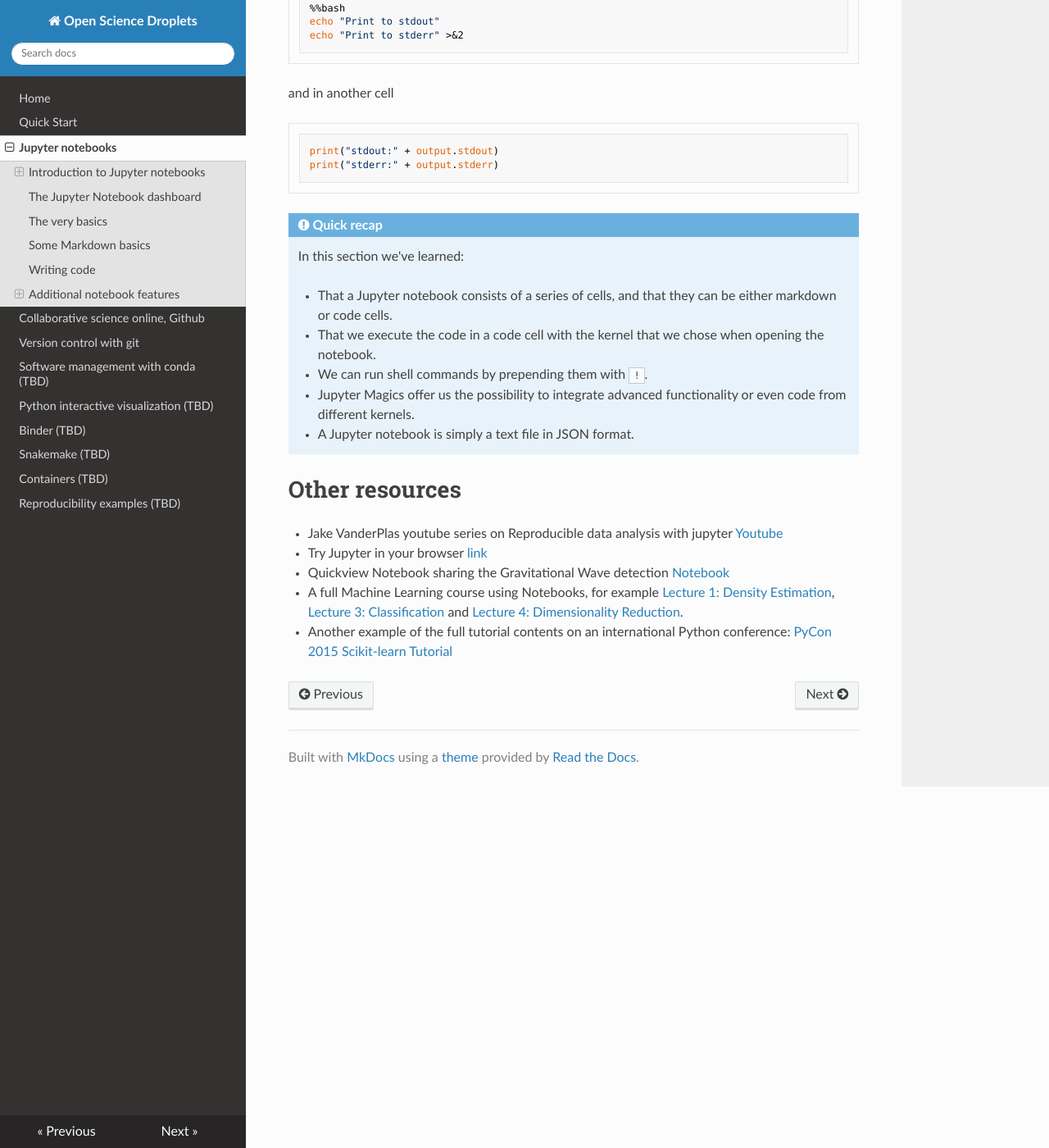
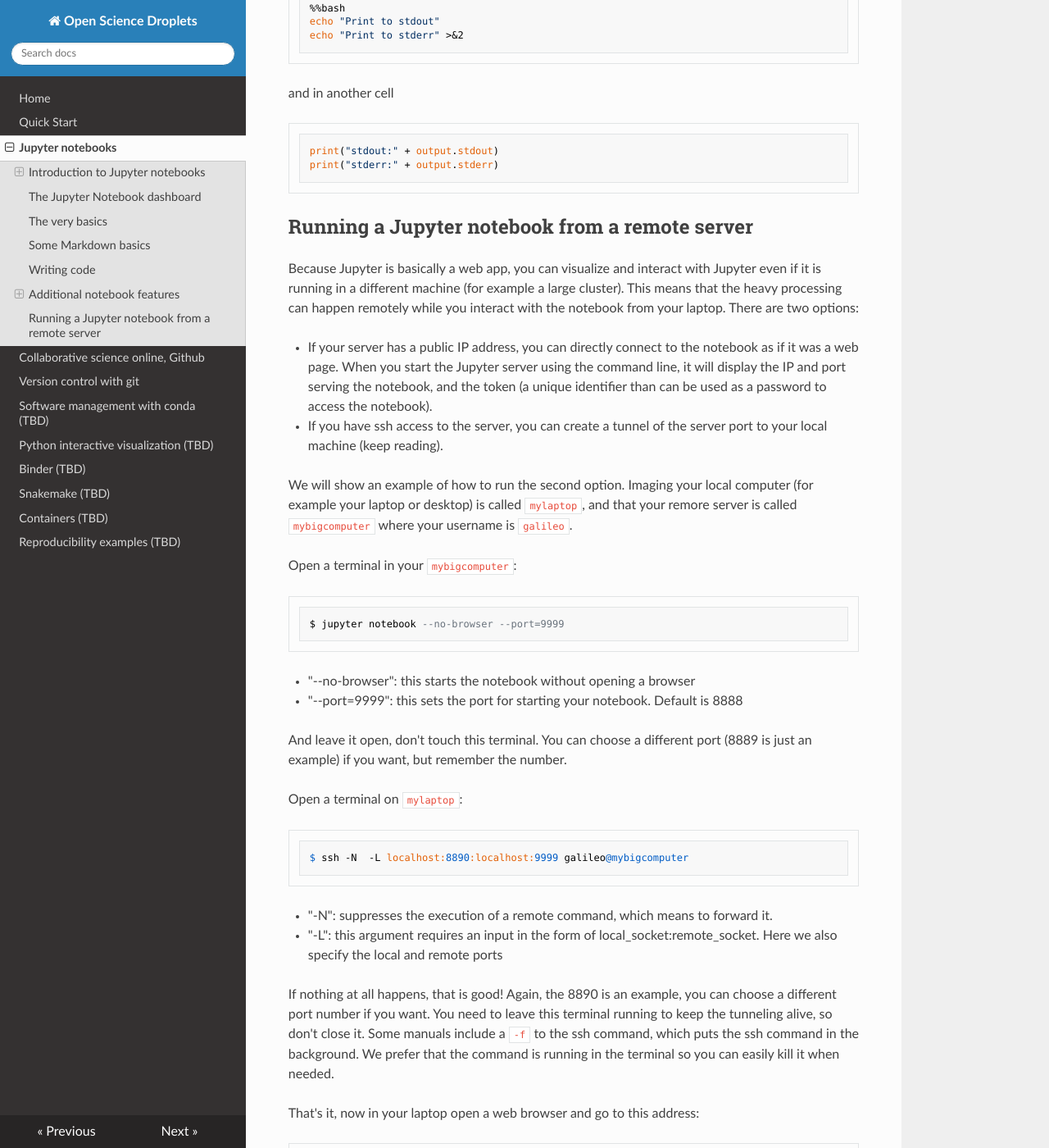
Before and after one commit to espsrc/droplets, an MkDocs documentation site: the page built from docs/jupyter.md, in a window 1280 px wide and 1400 px high, scrolled down 12730 px. Shown: the whole window at 82% size. Built offline with MkDocs 1.6.1, drawn with Linux system fonts in a browser that asks for light colours; nearby versions of some CDN libraries; formulas are drawn with MathJax 3; some of the changed text lies outside the part shown.

Commit message:
Include how to access jupyter from a remote server, and some links to discusions on why notebooks also have problems

````diff
--- a/docs/jupyter.md
+++ b/docs/jupyter.md
@@ -289,6 +289,50 @@ print("stdout:" + output.stdout)
 print("stderr:" + output.stderr)
 ```
 
+## Running a Jupyter notebook from a remote server
+
+Because Jupyter is basically a web app, you can visualize and interact with Jupyter even if it is running in a different machine (for example a large cluster). This means that the heavy processing can happen remotely while you interact with the notebook from your laptop. There are two options:
+
+- If your server has a public IP address, you can directly connect to the notebook as if it was a web page. When you start the Jupyter server using the command line, it will display the IP and port serving the notebook, and the token (a unique identifier than can be used as a password to access the notebook).
+- If you have ssh access to the server, you can create a tunnel of the server port to your local machine (keep reading).
+
+We will show an example of how to run the second option. Imaging your local computer (for example your laptop or desktop) is called `mylaptop`, and that your remore server is called `mybigcomputer` where your username is `galileo`.
+
+Open a terminal in your `mybigcomputer`:
+
+```console
+$ jupyter notebook --no-browser --port=9999
+```
+
+- "--no-browser": this starts the notebook without opening a browser
+- "--port=9999": this sets the port for starting your notebook. Default is 8888
+
+And leave it open, don't touch this terminal. You can choose a different port (8889 is just an example) if you want, but remember the number.
+
+Open a terminal on `mylaptop`:
+
+```console
+$ ssh -N  -L localhost:8890:localhost:9999 galileo@mybigcomputer
+```
+
+- "-N": suppresses the execution of a remote command, which means to forward it.
+- "-L": this argument requires an input in the form of local_socket:remote_socket. Here we also specify the local and remote ports
+
+If nothing at all happens, that is good! Again, the 8890 is an example, you can choose a different port number if you want. You need to leave this terminal running to keep the tunneling alive, so don't close it. Some manuals include a `-f` to the ssh command, which puts the ssh command in the background. We prefer that the command is running in the terminal so you can easily kill it when needed.
+
+That's it, now in your laptop open a web browser and go to this address:
+
+```
+http://localhost:8890
+```
+
+For protection, you may be requested to introduce a token (a long alphanumerical code) that verifies that you have rights to access the notebook. That token is displayed in the mybigcomputer terminal when you started the jupyter notebook.
+
+If you want to stop everything, press <kbd>Ctrl</kbd>+<kbd>C</kbd> on both terminals in mylaptop and mybigcomputer.
+
+More details on this proceduce can be found in this blog post [Running a Jupyter notebook from a remote server](https://ljvmiranda921.github.io/notebook/2018/01/31/running-a-jupyter-notebook/).
+
+
 
 !!! note "Quick recap"
     In this section we've learned:
@@ -307,3 +351,8 @@ print("stderr:" + output.stderr)
 - Quickview Notebook sharing the Gravitational Wave detection [Notebook](https://github.com/losc-tutorial/quickview/blob/master/index.ipynb)
 - A full Machine Learning course using Notebooks, for example [Lecture 1: Density Estimation](https://github.com/carmensg/IAA_School2019/blob/master/lectures/Day3-ZeljkoIvezic/notebooks/density_estimation.ipynb), [Lecture 3: Classification](https://github.com/carmensg/IAA_School2019/blob/master/lectures/Day3-ZeljkoIvezic/notebooks/classification.ipynb) and [Lecture 4: Dimensionality Reduction](https://github.com/carmensg/IAA_School2019/blob/master/lectures/Day3-ZeljkoIvezic/notebooks/dimensionality_reduction.ipynb).
 - Another example of the full tutorial contents on an international Python conference: [PyCon 2015 Scikit-learn Tutorial](https://github.com/jakevdp/sklearn_pycon2015)
+
+Not everything is a fairy tale in Jupyter notebooks. So when you are ready to not like Jupyter notebooks you can read these discussions:
+- Blog post: [Why I Don't Like Jupyter](http://opiateforthemass.es/articles/why-i-dont-like-jupyter-fka-ipython-notebook/)
+- Blog post: [Why Jupyter Is Not My Ideal Notebook](https://www.sicara.ai/blog/2019-02-25-why-jupyter-not-my-ideal-notebook)
+- Youtube: [I don't like notebooks.- Joel Grus (Allen Institute for Artificial Intelligence)](https://www.youtube.com/watch?v=7jiPeIFXb6U)
````
